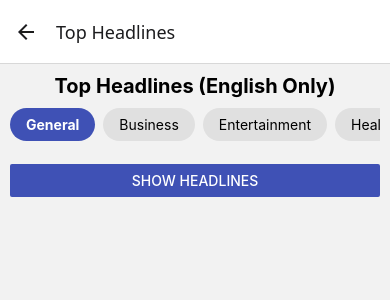
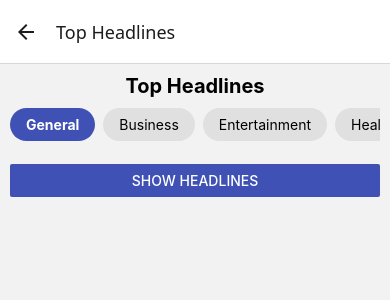
Before and after one commit to FuscusNight/Pocket-News, a React Native app: screen /TopHeadlines in a window 390 px wide. Shown: the top 300 px of the page. Built offline with nearby package versions, Linux system fonts and the light colour scheme.

Commit message:
Minor title adjustment

```diff
--- a/screens/SearchNewsScreen.js
+++ b/screens/SearchNewsScreen.js
@@ -206,8 +206,6 @@ export default function SearchNewsScreen() {
   /* RENDERING START ! ! ! */
   return (
     <View style={styles.container}>
-      <Text style={styles.title}>Search News</Text>
-
       <TextInput
         placeholder="Enter keywords (e.g. technology, Ukraine)"
         value={query}
--- a/screens/TopHeadlinesScreen.js
+++ b/screens/TopHeadlinesScreen.js
@@ -176,7 +176,7 @@ export default function TopHeadlinesScreen() {
           textAlign: "center",
         }}
       >
-        Top Headlines (English Only)
+        Top Headlines
       </Text>
 
       {/* Category selection buttons */}
```
